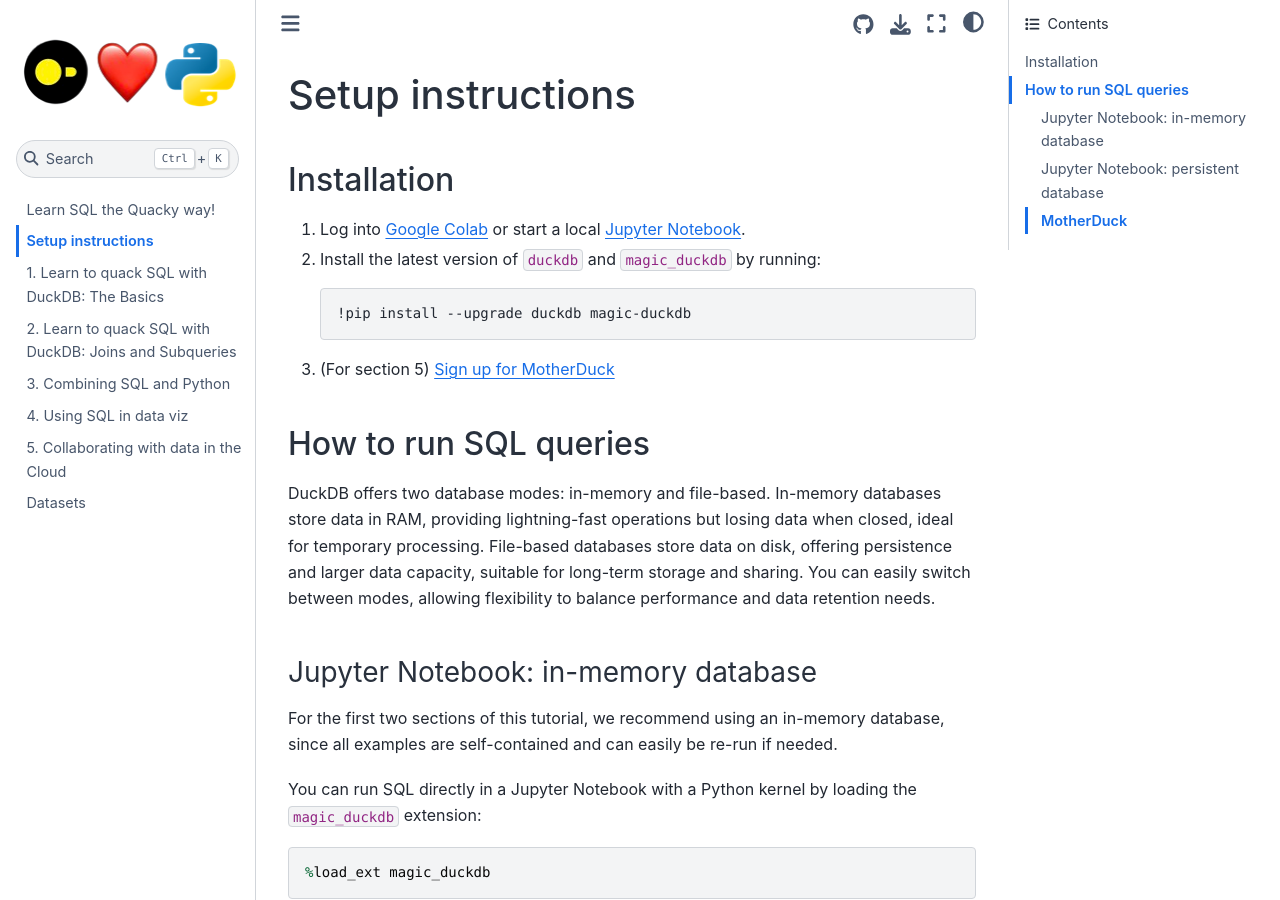
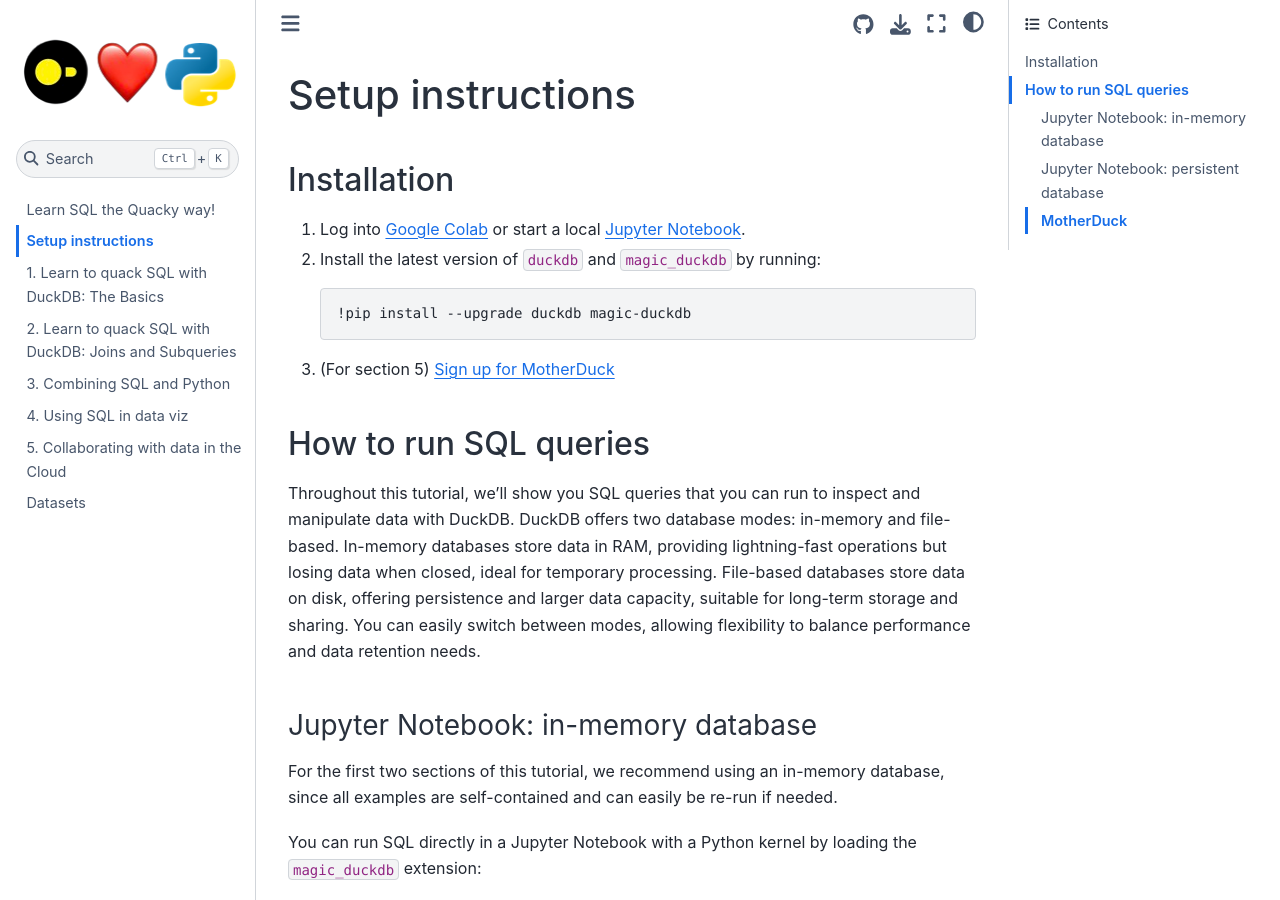
Before and after one commit to MotherDuck-Open-Source/sql-tutorial, a Jupyter Book: the page built from setup-instructions.md, in a window 1280 px wide and 900 px high. Built offline with Jupyter Book 1.0.4 settings and Sphinx 7.4.7 and the Sphinx Book theme 1.1.4, drawn with Linux system fonts in a browser that asks for light colours.

Commit message:
update text

```diff
--- a/setup-instructions.md
+++ b/setup-instructions.md
@@ -12,7 +12,7 @@
 
 ## How to run SQL queries
 
-DuckDB offers two database modes: in-memory and file-based. In-memory databases store data in RAM, providing lightning-fast operations but losing data when closed, ideal for temporary processing. File-based databases store data on disk, offering persistence and larger data capacity, suitable for long-term storage and sharing. You can easily switch between modes, allowing flexibility to balance performance and data retention needs.
+Throughout this tutorial, we'll show you SQL queries that you can run to inspect and manipulate data with DuckDB. DuckDB offers two database modes: in-memory and file-based. In-memory databases store data in RAM, providing lightning-fast operations but losing data when closed, ideal for temporary processing. File-based databases store data on disk, offering persistence and larger data capacity, suitable for long-term storage and sharing. You can easily switch between modes, allowing flexibility to balance performance and data retention needs.
 
 ### Jupyter Notebook: in-memory database
 
```
